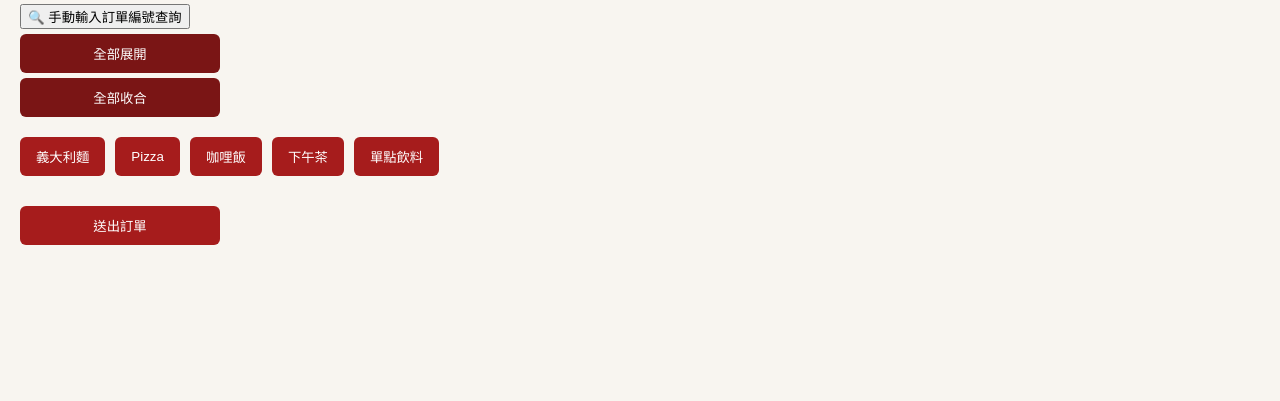
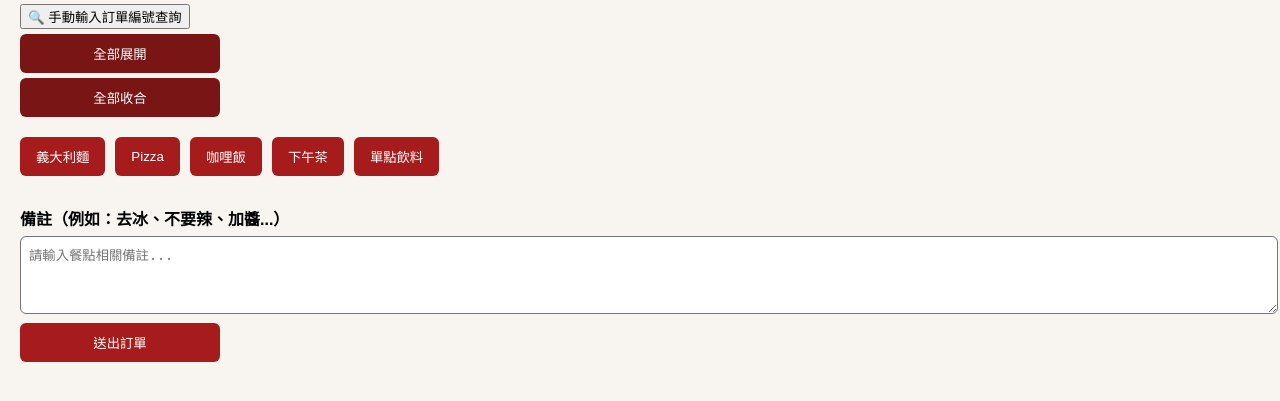
Before and after one commit to Yu-SongChang/Orderapp, a Flask app: page / in a window 1280 px wide. Shown: the part 237-638 px from the top of the page. Run offline with Flask 3, Linux system fonts and the light colour scheme.

Commit message:
更新 Flask 點餐系統

```diff
--- a/app.py
+++ b/app.py
@@ -74,7 +74,6 @@ def submit_order():
         if qty <= 0:
             continue
 
-        # 建立餐點資料
         item_entry = {
             "name": item["name"],
             "price": item["price"],
@@ -83,7 +82,6 @@ def submit_order():
             "done": False
         }
 
-        # 若是主餐類，加上 done_list
         if item["category"] != "飲料類":
             total_main_qty += qty
             item_entry["done_list"] = [False] * qty
@@ -94,12 +92,10 @@ def submit_order():
 
         order_items.append(item_entry)
 
-    # 檢查飲料是否足夠
     if total_drink_qty < total_main_qty:
         flash(f"您點了 {total_main_qty} 份主餐，但只選擇了 {total_drink_qty} 杯飲料，請至少選擇等量的飲料！")
         return render_template('index.html', menu=menu, drinks=drinks, form_data=request.form)
 
-    # 折抵邏輯：飲料由高到低排序，每份主餐折抵 30 元
     remaining_discount = total_main_qty * 30
     drink_total = 0
     sorted_drinks = sorted(drink_items, key=lambda d: d["price"], reverse=True)
@@ -114,16 +110,18 @@ def submit_order():
             remaining_discount -= discount
     total += drink_total
 
-    # 加總主餐價格
     for item in order_items:
         if item["category"] != "飲料類":
             total += item["price"] * item["quantity"]
+
+    note = request.form.get("note", "")
 
     if order_items:
         new_order = {
             "id": len(orders) + 1,
             "items": order_items,
             "total": total,
+            "note": note,
             "timestamp": datetime.now().strftime("%Y-%m-%d %H:%M:%S"),
             "completed": False
         }
@@ -197,7 +195,6 @@ def mark_item_done(order_id, item_index, portion_index):
         if order["id"] == order_id:
             if 0 <= item_index < len(order["items"]):
                 item = order["items"][item_index]
-                # ✅ 向下相容處理
                 if "done_list" not in item:
                     item["done_list"] = [False] * item["quantity"]
                 if 0 <= portion_index < len(item["done_list"]):
--- a/templates/admin.html
+++ b/templates/admin.html
@@ -101,6 +101,10 @@
                         {% endfor %}
                     </ul>
 
+                    {% if order.note %}
+                        <strong>顧客備註：</strong> {{ order.note }}<br>
+                    {% endif %}
+
                     <strong>總金額：</strong> ${{ order.total }}<br>
                     <strong>整體狀態：</strong>
                     {% if order.completed %}
--- a/templates/index.html
+++ b/templates/index.html
@@ -146,7 +146,7 @@
             <div class="product-info">
               <strong>{{ item.name }}</strong><br />
               <span class="price">${{ item.price }}</span>
-              <p class="reminder">※ 每份主餐皆需搭配一杯飲料，請至下方飲料區選擇，飲料總數須大於等於主餐總數</p>
+              <p class="reminder">※ 每份主餐皆需搭配一杯飲料，請至飲料區選擇，飲料總數須大於等於主餐總數</p>
               <label>
                 數量：
                 <input type="number" name="quantity_{{ item.name }}"
@@ -175,6 +175,10 @@
         {% endfor %}
       </div>
 
+      <!-- 🆕 顧客備註區塊 -->
+      <label for="note"><strong>備註（例如：去冰、不要辣、加醬...）</strong></label><br>
+      <textarea id="note" name="note" rows="4" style="width: 100%; border-radius: 6px; padding: 8px; margin-top: 6px;" placeholder="請輸入餐點相關備註...">{{ form_data['note'] if form_data and 'note' in form_data else '' }}</textarea>
+
       <button type="submit">送出訂單</button>
     </form>
   </div>
--- a/templates/order_status.html
+++ b/templates/order_status.html
@@ -93,6 +93,10 @@
         {% endfor %}
     </ul>
 
+    {% if order.note %}
+        <p><strong>顧客備註：</strong> {{ order.note }}</p>
+    {% endif %}
+
     <p><strong>總金額：</strong> ${{ order.total }}</p>
 
     <p class="status">
```
